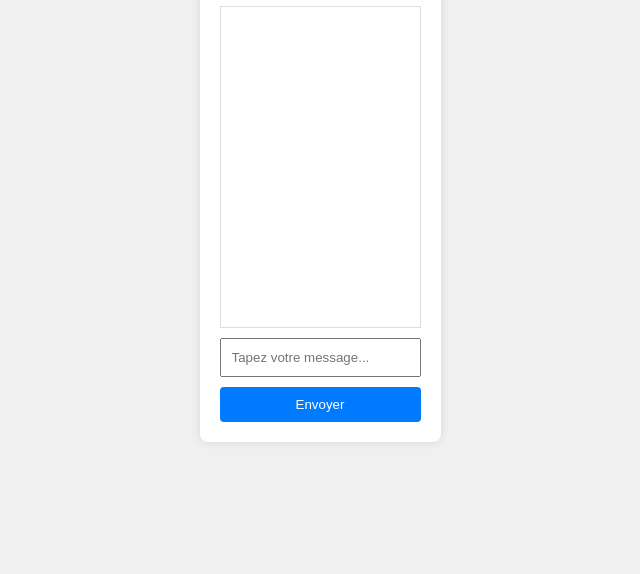
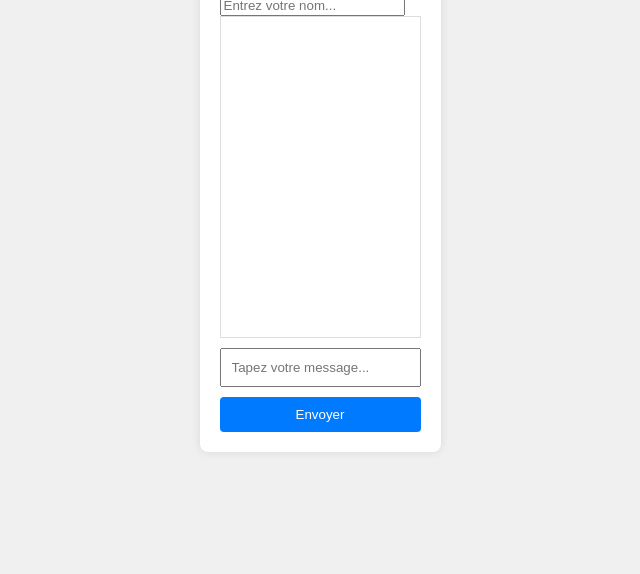
Before and after one commit to RealLouna/morsy-chat, a plain HTML site: page index.html in a window 1280 px wide. Shown: the part 226-800 px from the top of the page, without its empty margins (320-960 px from the left). Drawn offline with Linux system fonts and the light colour scheme.

Commit message:
Update index.html

```diff
--- a/index.html
+++ b/index.html
@@ -9,6 +9,9 @@
 <body>
   <div id="app">
     <h1>Morse Chat</h1>
+    <div>
+      <input type="text" id="username" placeholder="Entrez votre nom...">
+    </div>
     <div class="chat-container">
       <div id="messages"></div>
       <input type="text" id="message-input" placeholder="Tapez votre message...">
```
